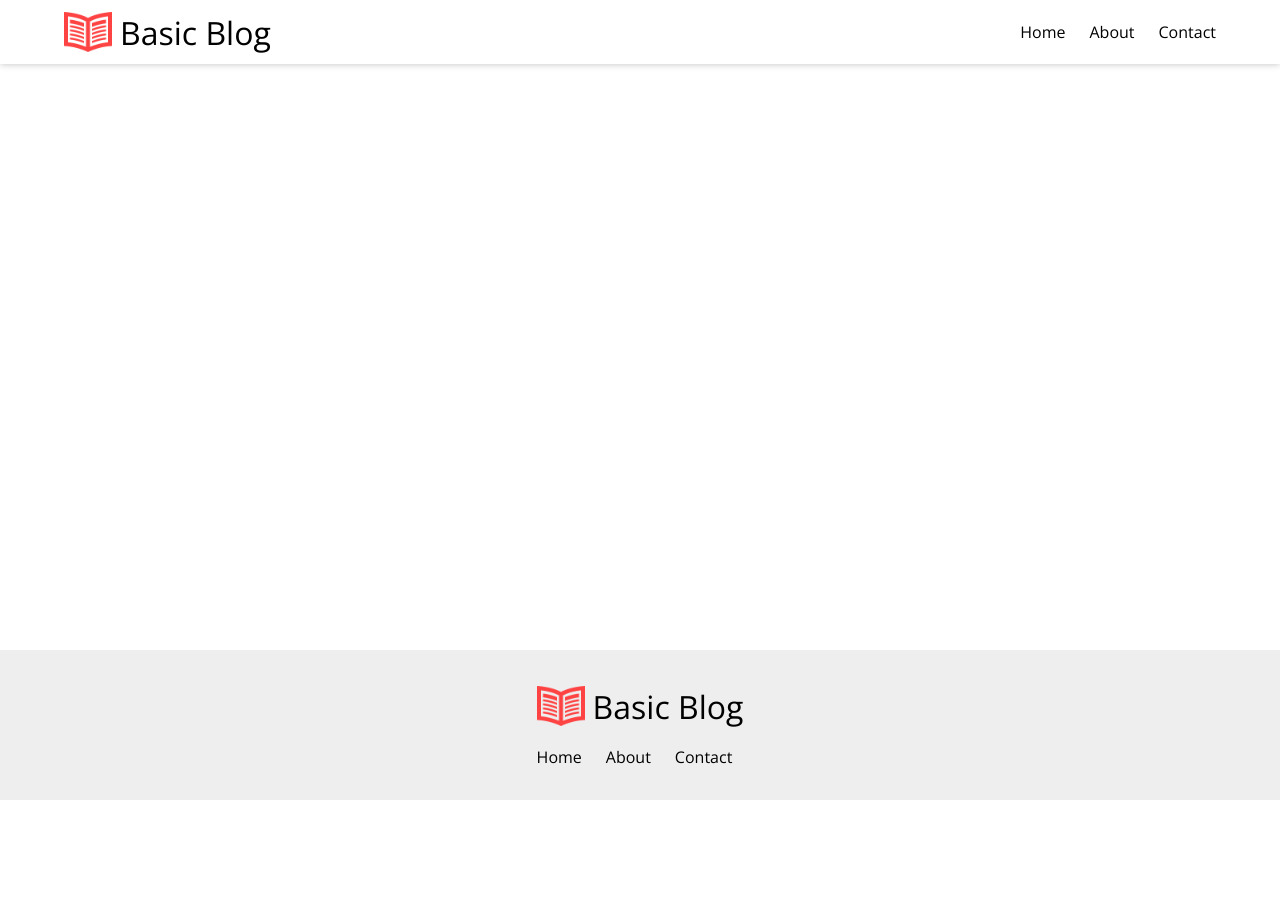
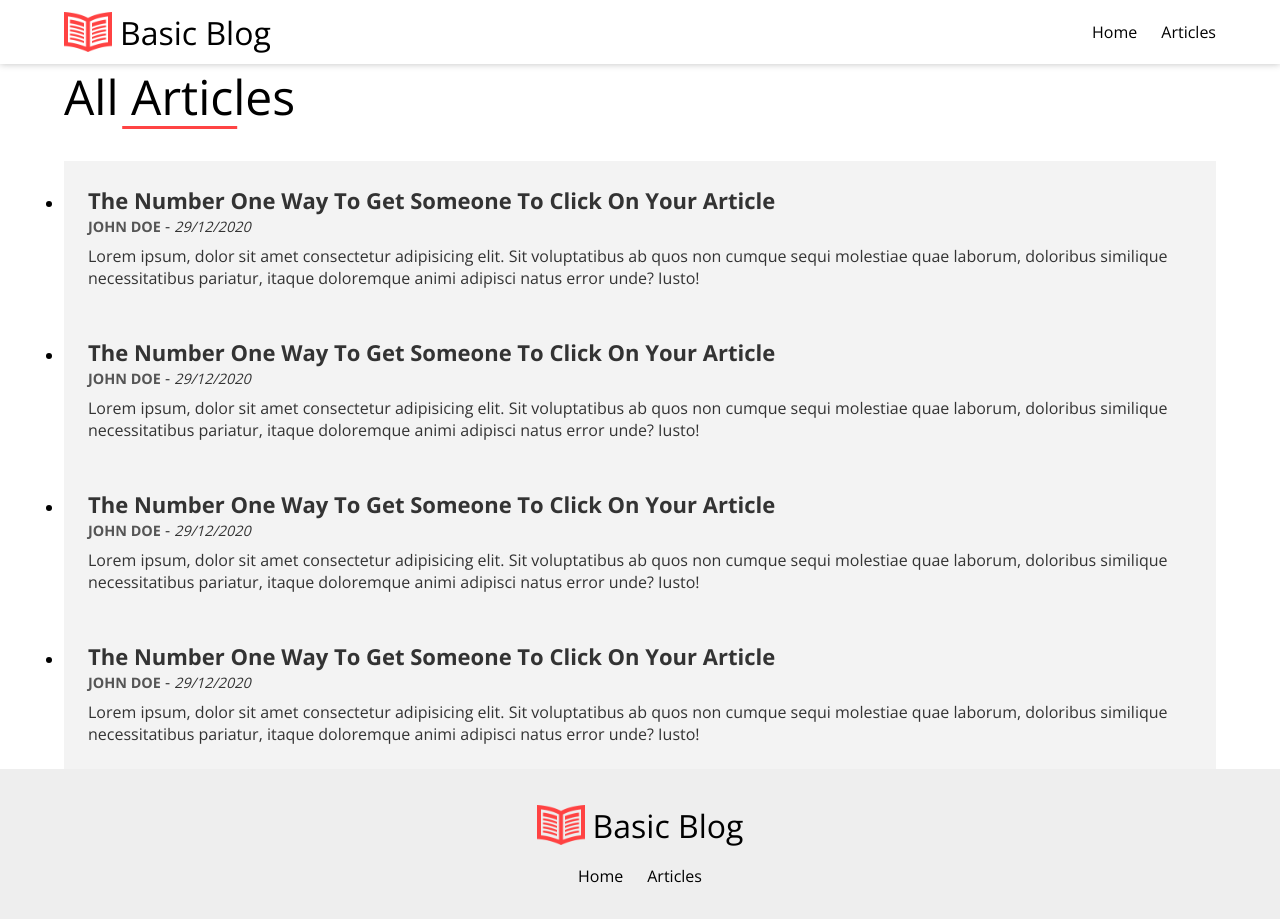
Before and after one commit to nicholas-newman1/basic-blog, a React (Create React App) app: page /articles in a window 1280 px wide. Before the commit the page ends 800 px from the top, so only its background shows below. Built offline with nearby package versions, Linux system fonts and the light colour scheme.

Commit message:
imporved article listing

```diff
--- a/src/App.tsx
+++ b/src/App.tsx
@@ -1,6 +1,7 @@
 import { BrowserRouter as Router, Route, Switch } from 'react-router-dom';
 import Footer from './components/Footer/Footer';
 import Header from './components/Header/Header';
+import Articles from './pages/Articles/Articles';
 import Home from './pages/Home';
 
 function App() {
@@ -10,6 +11,7 @@ function App() {
       <main>
         <Switch>
           <Route exact path='/' component={Home} />
+          <Route exact path='/articles' component={Articles} />
         </Switch>
       </main>
       <Footer />
--- a/src/components/ArticleListing/ArticleListing.tsx
+++ b/src/components/ArticleListing/ArticleListing.tsx
@@ -14,10 +14,8 @@ interface Article {
 const ArticleListing = (props: { article: Article }) => {
   const { id, title, description, author, date } = props.article;
   return (
-    <div className='article-listing'>
-      <Link className='article-listing__link' to={`/articles/${id}`}>
-        <h2 className='article-listing__title'>{title}</h2>
-      </Link>
+    <Link className='article-listing' to={`/articles/${id}`}>
+      <h2 className='article-listing__title'>{title}</h2>
       <div className='article-listing__meta'>
         <span className='article-listing__author'>{author}</span>
         {' - '}
@@ -26,7 +24,7 @@ const ArticleListing = (props: { article: Article }) => {
         </span>
       </div>
       <p className='article-listing__description'>{description}</p>
-    </div>
+    </Link>
   );
 };
 
--- a/src/components/ArticleListing/articleListing.css
+++ b/src/components/ArticleListing/articleListing.css
@@ -1,13 +1,14 @@
 .article-listing {
+  display: block;
+  text-decoration: none;
+  color: #333;
   background: #f3f3f3;
   padding: 1.5rem;
+  transition: 300ms;
 }
 
-.article-listing__link {
-  display: inline-block;
-  color: #333;
-  text-decoration: none;
-  margin-bottom: 0.25rem;
+.article-listing:hover {
+  transform: scale(1.025);
 }
 
 .article-listing__meta {
--- a/src/components/Nav/Nav.tsx
+++ b/src/components/Nav/Nav.tsx
@@ -11,13 +11,8 @@ const Nav = () => {
           </Link>
         </li>
         <li className='nav__item'>
-          <Link className='nav__link' to='/'>
-            About
-          </Link>
-        </li>
-        <li className='nav__item'>
-          <Link className='nav__link' to='/'>
-            Contact
+          <Link className='nav__link' to='/articles'>
+            Articles
           </Link>
         </li>
       </ul>
--- a/src/components/Nav/nav.css
+++ b/src/components/Nav/nav.css
@@ -7,6 +7,7 @@
 .nav__list {
   list-style: none;
   display: flex;
+  justify-content: center;
 }
 
 .nav__item + .nav__item {
--- /dev/null
+++ b/src/pages/Articles/Articles.tsx
@@ -0,0 +1,20 @@
+import { articles } from '../../articles';
+import ArticleListing from '../../components/ArticleListing/ArticleListing';
+import './articles.css';
+
+const Articles = () => {
+  return (
+    <div className='articles container'>
+      <h1 className='articles__heading'>All Articles</h1>
+      <ul className='articles__list'>
+        {articles.map((article) => (
+          <li className='articles__item' key={article.id}>
+            <ArticleListing article={article} />
+          </li>
+        ))}
+      </ul>
+    </div>
+  );
+};
+
+export default Articles;
--- /dev/null
+++ b/src/pages/Articles/articles.css
@@ -0,0 +1,19 @@
+.articles__heading {
+  font-size: 3rem;
+  font-weight: 300;
+  position: relative;
+  display: inline-block;
+  margin: 0 auto;
+  margin-bottom: 2rem;
+}
+
+.articles__heading::after {
+  content: '';
+  width: 50%;
+  background: #ff4444;
+  height: 3px;
+  position: absolute;
+  left: 50%;
+  transform: translateX(-50%);
+  bottom: 0;
+}
```
Also changed, not shown: 1 other file (tests, documents, lock files or other folders).
